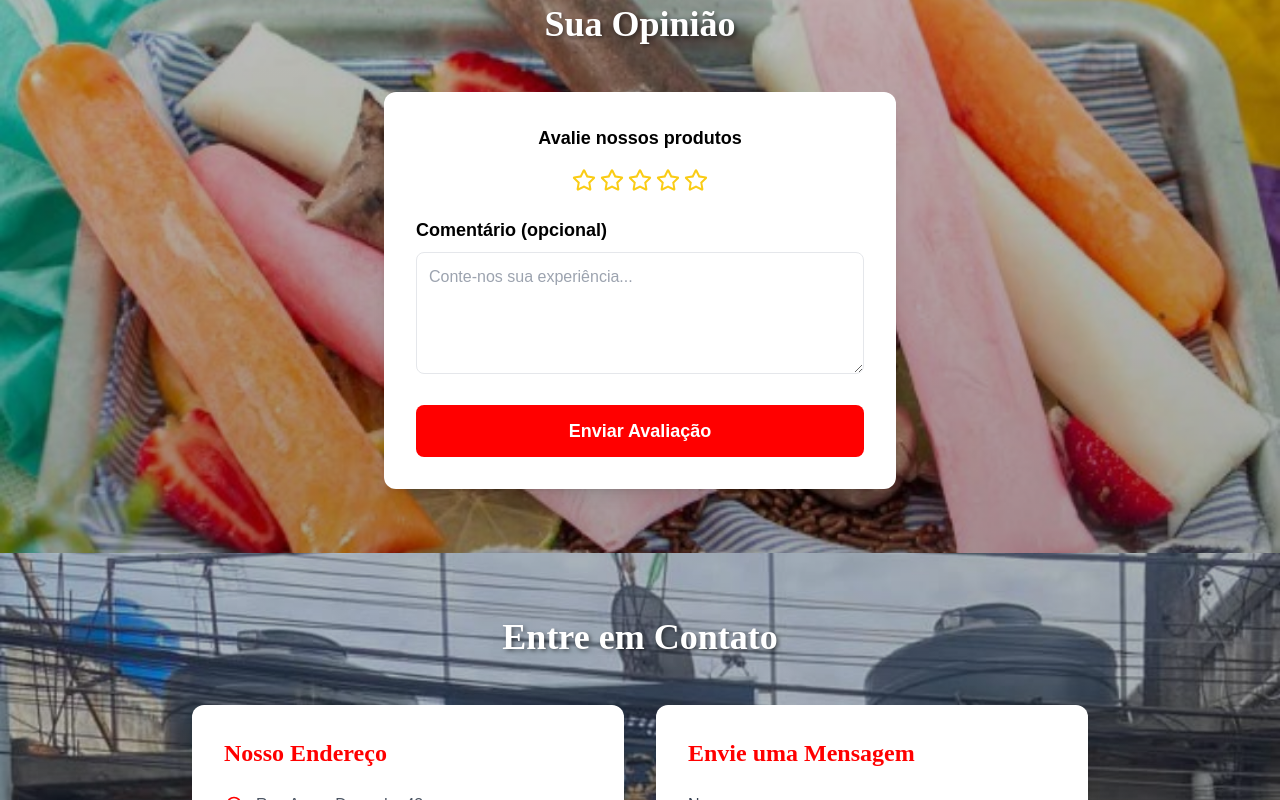
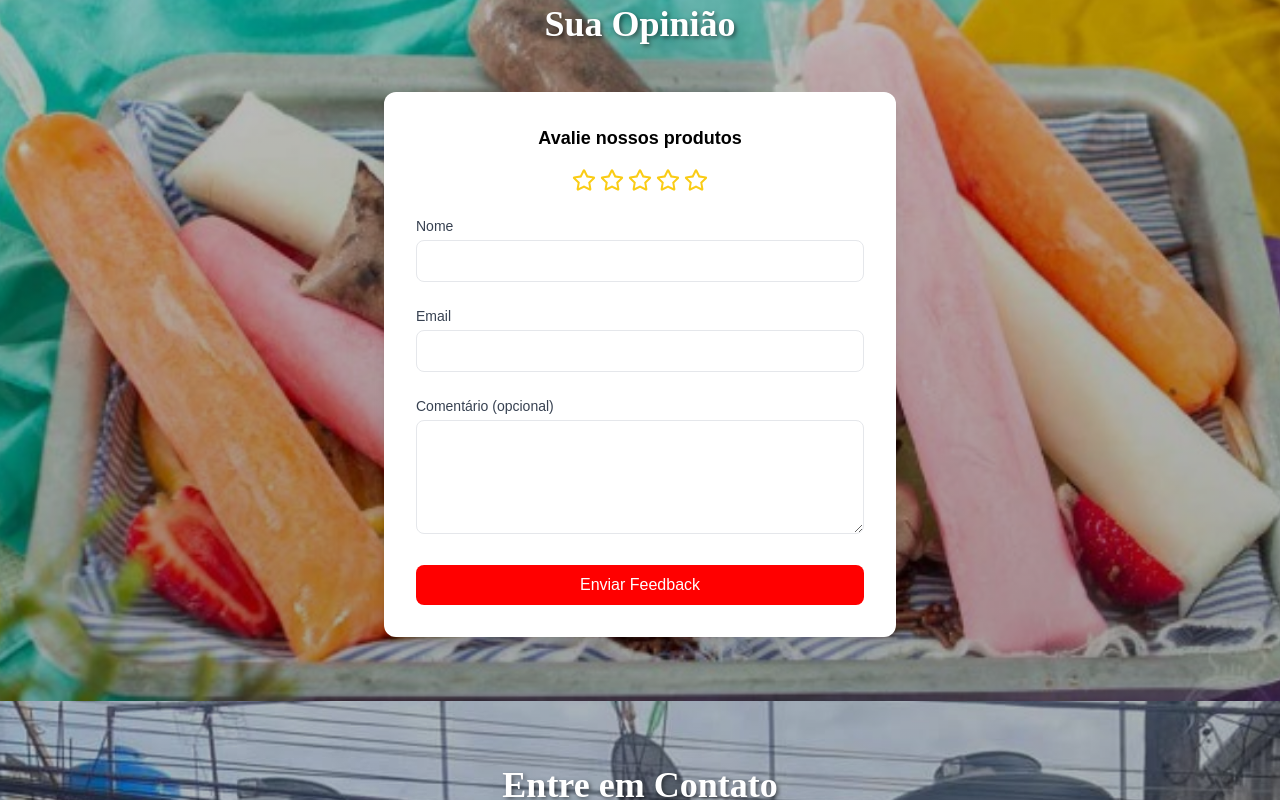
Before and after one commit to KaikSAlves/projeto-desenvolvimento-web-frontend, a React (Vite) app: page / in a window 1280 px wide. Shown: the part 1920-2720 px from the top of the page. Built offline with nearby package versions, Linux system fonts and the light colour scheme.

Commit message:
Atualização do projeto com localStorage e melhorias na interface

```diff
--- a/src/pages/HomePage.jsx
+++ b/src/pages/HomePage.jsx
@@ -1,4 +1,4 @@
-import { useState } from 'react';
+import { useState, useEffect } from 'react';
 import ProductCard from '../components/ProductCard';
 import RatingStars from '../components/RatingStars';
 
@@ -134,6 +134,53 @@ const HomePage = () => {
     const [activeTab, setActiveTab] = useState('geladinhos');
     const [rating, setRating] = useState(0);
     const [feedback, setFeedback] = useState('');
+    const [nome, setNome] = useState('');
+    const [email, setEmail] = useState('');
+    const [feedbackEnviado, setFeedbackEnviado] = useState(false);
+
+    const handleSubmitFeedback = (e) => {
+        e.preventDefault();
+
+        if (rating === 0) {
+            alert('Por favor, selecione uma avaliação');
+            return;
+        }
+
+        if (!nome.trim()) {
+            alert('Por favor, informe seu nome');
+            return;
+        }
+
+        if (!email.trim()) {
+            alert('Por favor, informe seu email');
+            return;
+        }
+
+        const novoFeedback = {
+            id: Date.now(),
+            nome,
+            email,
+            avaliacao: rating,
+            comentario: feedback,
+            data: new Date().toISOString()
+        };
+
+        // Salva o feedback no localStorage
+        const feedbacksSalvos = JSON.parse(localStorage.getItem('feedbacks') || '[]');
+        localStorage.setItem('feedbacks', JSON.stringify([...feedbacksSalvos, novoFeedback]));
+
+        // Limpa o formulário
+        setRating(0);
+        setFeedback('');
+        setNome('');
+        setEmail('');
+        setFeedbackEnviado(true);
+
+        // Reseta o estado de feedback enviado após 3 segundos
+        setTimeout(() => {
+            setFeedbackEnviado(false);
+        }, 3000);
+    };
 
     return (
         <main className="font-body">
@@ -243,26 +290,61 @@ const HomePage = () => {
                         Sua Opinião
                     </h2>
                     <div className="max-w-lg mx-auto bg-white rounded-xl shadow-lg p-8">
-                        <form className="space-y-6">
+                        <form onSubmit={handleSubmitFeedback} className="space-y-6">
                             <div className="flex flex-col items-center">
                                 <label className="mb-4 text-lg font-semibold">Avalie nossos produtos</label>
                                 <RatingStars rating={rating} setRating={setRating} />
                             </div>
+
                             <div>
-                                <label className="block mb-2 text-lg font-semibold">Comentário (opcional)</label>
+                                <label className="block text-sm font-medium text-gray-700 mb-1">
+                                    Nome
+                                </label>
+                                <input
+                                    type="text"
+                                    value={nome}
+                                    onChange={(e) => setNome(e.target.value)}
+                                    className="w-full p-2 border rounded-lg focus:ring-2 focus:ring-gray-400"
+                                    required
+                                />
+                            </div>
+
+                            <div>
+                                <label className="block text-sm font-medium text-gray-700 mb-1">
+                                    Email
+                                </label>
+                                <input
+                                    type="email"
+                                    value={email}
+                                    onChange={(e) => setEmail(e.target.value)}
+                                    className="w-full p-2 border rounded-lg focus:ring-2 focus:ring-gray-400"
+                                    required
+                                />
+                            </div>
+
+                            <div>
+                                <label className="block text-sm font-medium text-gray-700 mb-1">
+                                    Comentário (opcional)
+                                </label>
                                 <textarea
                                     value={feedback}
                                     onChange={(e) => setFeedback(e.target.value)}
-                                    className="w-full p-3 border rounded-lg focus:ring-2 focus:ring-primary focus:border-transparent transition-all"
+                                    className="w-full p-2 border rounded-lg focus:ring-2 focus:ring-gray-400"
                                     rows="4"
-                                    placeholder="Conte-nos sua experiência..."
                                 />
                             </div>
+
+                            {feedbackEnviado && (
+                                <div className="bg-green-100 border border-green-400 text-green-700 px-4 py-3 rounded">
+                                    Obrigado pelo seu feedback!
+                                </div>
+                            )}
+
                             <button
                                 type="submit"
-                                className="w-full bg-primary hover:bg-secondary text-white py-3 rounded-lg transition-all duration-300 transform hover:scale-105 font-semibold text-lg"
+                                className="w-full bg-primary hover:bg-secondary text-white py-2 rounded-lg transition-colors"
                             >
-                                Enviar Avaliação
+                                Enviar Feedback
                             </button>
                         </form>
                     </div>
--- a/src/pages/admin/AdminEstoque.jsx
+++ b/src/pages/admin/AdminEstoque.jsx
@@ -1,4 +1,4 @@
-import { useState } from 'react';
+import { useState, useEffect } from 'react';
 import { FaEdit, FaTrash, FaPlus } from 'react-icons/fa';
 
 const mockProdutos = [
@@ -35,7 +35,10 @@ const mockEstoques = [
 ];
 
 export default function AdminEstoque() {
-  const [estoques, setEstoques] = useState(mockEstoques);
+  const [estoques, setEstoques] = useState(() => {
+    const estoquesSalvos = localStorage.getItem('estoques');
+    return estoquesSalvos ? JSON.parse(estoquesSalvos) : mockEstoques;
+  });
   const [filtros, setFiltros] = useState({
     idEstoque: '',
     produtoId: '',
@@ -50,6 +53,11 @@ export default function AdminEstoque() {
     minimo: '',
     dataAtualizacao: ''
   });
+
+  // Atualiza o localStorage sempre que os estoques mudarem
+  useEffect(() => {
+    localStorage.setItem('estoques', JSON.stringify(estoques));
+  }, [estoques]);
 
   const handleFiltroChange = (e) => {
     const { name, value } = e.target;
@@ -114,18 +122,11 @@ export default function AdminEstoque() {
 
     if (estoqueEditando) {
       setEstoques(prev => prev.map(e =>
-        e.id === estoqueEditando.id
-          ? { ...e, ...formData, quantidade: parseInt(formData.quantidade), minimo: parseInt(formData.minimo) }
-          : e
+        e.id === estoqueEditando.id ? { ...formData, id: estoqueEditando.id } : e
       ));
     } else {
-      const novoEstoque = {
-        id: estoques.length > 0 ? Math.max(...estoques.map(e => e.id)) + 1 : 1,
-        ...formData,
-        quantidade: parseInt(formData.quantidade),
-        minimo: parseInt(formData.minimo)
-      };
-      setEstoques(prev => [...prev, novoEstoque]);
+      const novoId = Math.max(...estoques.map(e => e.id), 0) + 1;
+      setEstoques(prev => [...prev, { ...formData, id: novoId }]);
     }
 
     setModalAberto(false);
--- a/src/pages/admin/AdminFeedbacks.jsx
+++ b/src/pages/admin/AdminFeedbacks.jsx
@@ -1,32 +1,21 @@
-import { useState } from 'react';
-import { FaStar, FaTrash } from 'react-icons/fa';
-
-const mockFeedbacks = [
-  {
-    id: 1,
-    nome: 'João Silva',
-    email: 'joao@email.com',
-    avaliacao: 5,
-    comentario: 'Os geladinhos são deliciosos!',
-    data: '2024-03-20'
-  },
-  {
-    id: 2,
-    nome: 'Maria Santos',
-    email: 'maria@email.com',
-    avaliacao: 4,
-    comentario: 'Gostei muito, mas poderia ter mais variedade de sabores.',
-    data: '2024-03-19'
-  }
-];
+import { useState, useEffect } from 'react';
+import { FaStar, FaTrash, FaArrowLeft } from 'react-icons/fa';
+import { useNavigate } from 'react-router-dom';
 
 export default function AdminFeedbacks() {
-  const [feedbacks, setFeedbacks] = useState(mockFeedbacks);
+  const navigate = useNavigate();
+  const [feedbacks, setFeedbacks] = useState([]);
   const [filtros, setFiltros] = useState({
     nome: '',
     email: '',
     avaliacao: ''
   });
+
+  // Carrega os feedbacks do localStorage ao montar o componente
+  useEffect(() => {
+    const feedbacksSalvos = JSON.parse(localStorage.getItem('feedbacks') || '[]');
+    setFeedbacks(feedbacksSalvos);
+  }, []);
 
   const handleFiltroChange = (e) => {
     const { name, value } = e.target;
@@ -34,11 +23,30 @@ export default function AdminFeedbacks() {
   };
 
   const handleDeletar = (id) => {
-    setFeedbacks(prev => prev.filter(f => f.id !== id));
+    const feedbacksAtualizados = feedbacks.filter(f => f.id !== id);
+    setFeedbacks(feedbacksAtualizados);
+    localStorage.setItem('feedbacks', JSON.stringify(feedbacksAtualizados));
   };
+
+  // Filtra os feedbacks com base nos filtros selecionados
+  const feedbacksFiltrados = feedbacks.filter(feedback => {
+    const nomeMatch = feedback.nome.toLowerCase().includes(filtros.nome.toLowerCase());
+    const emailMatch = feedback.email.toLowerCase().includes(filtros.email.toLowerCase());
+    const avaliacaoMatch = filtros.avaliacao === '' || feedback.avaliacao === parseInt(filtros.avaliacao);
+    return nomeMatch && emailMatch && avaliacaoMatch;
+  });
 
   return (
     <div className="p-6">
+      {/* Botão Voltar */}
+      <button
+        onClick={() => navigate('/')}
+        className="mb-4 bg-gray-800 text-white px-4 py-2 rounded-lg flex items-center gap-2 hover:bg-gray-700 transition-colors"
+      >
+        <FaArrowLeft />
+        Voltar à Página Inicial
+      </button>
+
       {/* Filtros */}
       <div className="bg-white p-4 rounded-lg shadow mb-6">
         <div className="grid grid-cols-3 gap-4">
@@ -97,7 +105,7 @@ export default function AdminFeedbacks() {
             </tr>
           </thead>
           <tbody className="bg-white divide-y divide-gray-200">
-            {feedbacks.map((feedback) => (
+            {feedbacksFiltrados.map((feedback) => (
               <tr key={feedback.id}>
                 <td className="px-6 py-4 whitespace-nowrap text-sm text-gray-900">{feedback.nome}</td>
                 <td className="px-6 py-4 whitespace-nowrap text-sm text-gray-900">{feedback.email}</td>
--- a/src/pages/admin/AdminLogin.jsx
+++ b/src/pages/admin/AdminLogin.jsx
@@ -1,5 +1,6 @@
 import { useState } from 'react';
 import { useNavigate } from 'react-router-dom';
+import { FaArrowLeft } from 'react-icons/fa';
 
 export default function AdminLogin() {
   const navigate = useNavigate();
@@ -30,6 +31,15 @@ export default function AdminLogin() {
   return (
     <div className="min-h-screen flex items-center justify-center bg-gray-100">
       <div className="bg-white p-8 rounded-lg shadow-md w-full max-w-md">
+        {/* Botão Voltar */}
+        <button
+          onClick={() => navigate('/')}
+          className="mb-4 bg-gray-800 text-white px-4 py-2 rounded-lg flex items-center gap-2 hover:bg-gray-700 transition-colors"
+        >
+          <FaArrowLeft />
+          Voltar à Página Inicial
+        </button>
+
         <h1 className="text-2xl font-bold text-center mb-6">Login Administrativo</h1>
 
         {erro && (
```
Also changed, not shown: src/pages/admin/AdminProdutos.jsx (+50 -13 lines), documentacao.txt (added).
